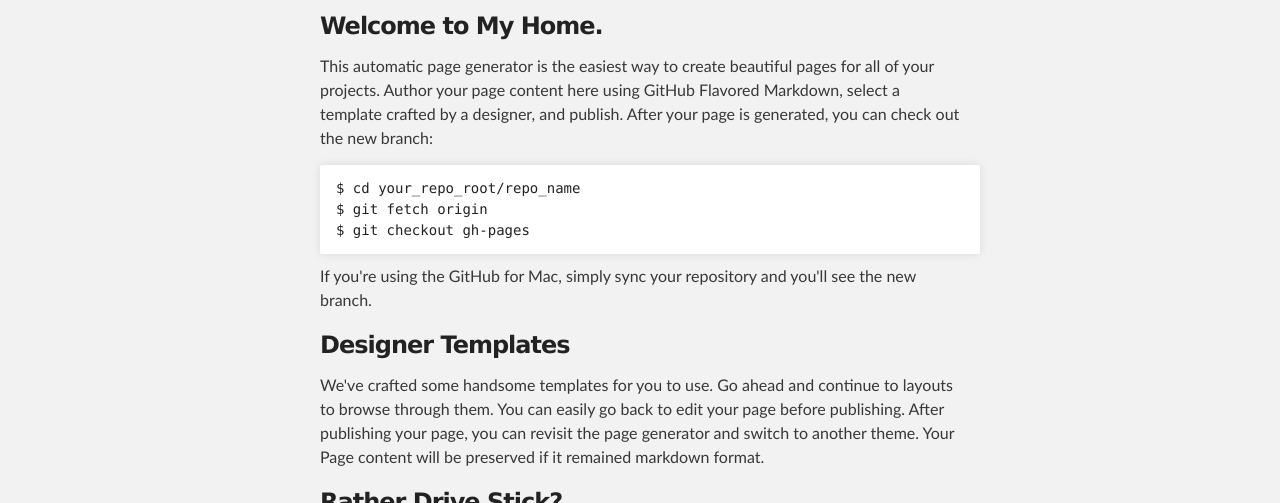
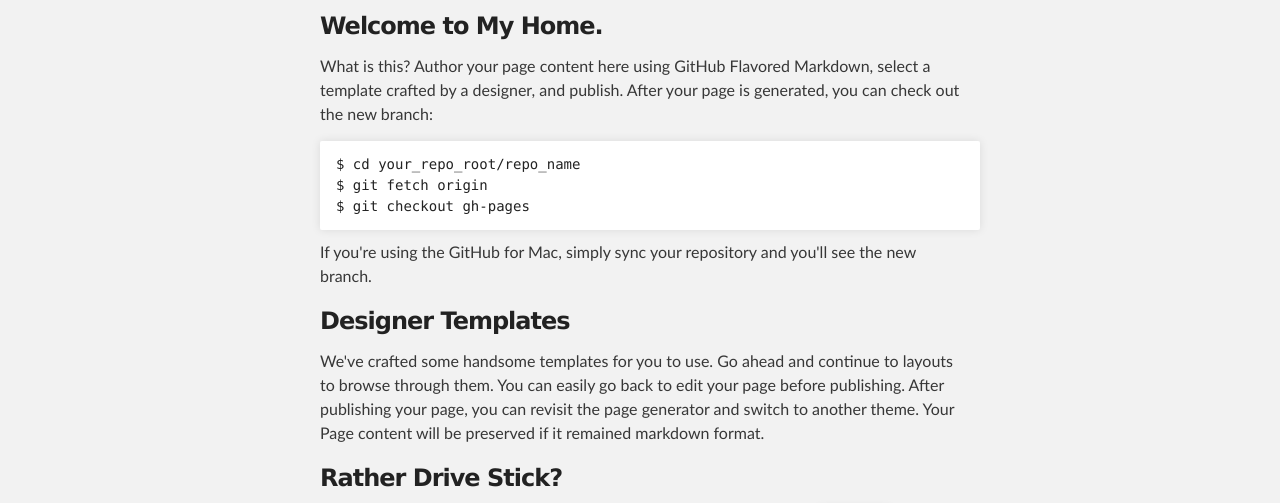
Before and after one commit to dineshdharme/thoughts, a plain HTML site: page index.html in a window 1280 px wide. Shown: the part 252-755 px from the top of the page. Drawn offline with Linux system fonts and the light colour scheme.

Commit message:
Update index.html

```diff
--- a/index.html
+++ b/index.html
@@ -34,7 +34,7 @@
         <h3>
 <a name="welcome-to-github-pages" class="anchor" href="#welcome-to-github-pages"><span class="octicon octicon-link"></span></a>Welcome to My Home.</h3>
 
-<p>This automatic page generator is the easiest way to create beautiful pages for all of your projects. Author your page content here using GitHub Flavored Markdown, select a template crafted by a designer, and publish. After your page is generated, you can check out the new branch:</p>
+<p>What is this? Author your page content here using GitHub Flavored Markdown, select a template crafted by a designer, and publish. After your page is generated, you can check out the new branch:</p>
 
 <pre><code>$ cd your_repo_root/repo_name
 $ git fetch origin
```
